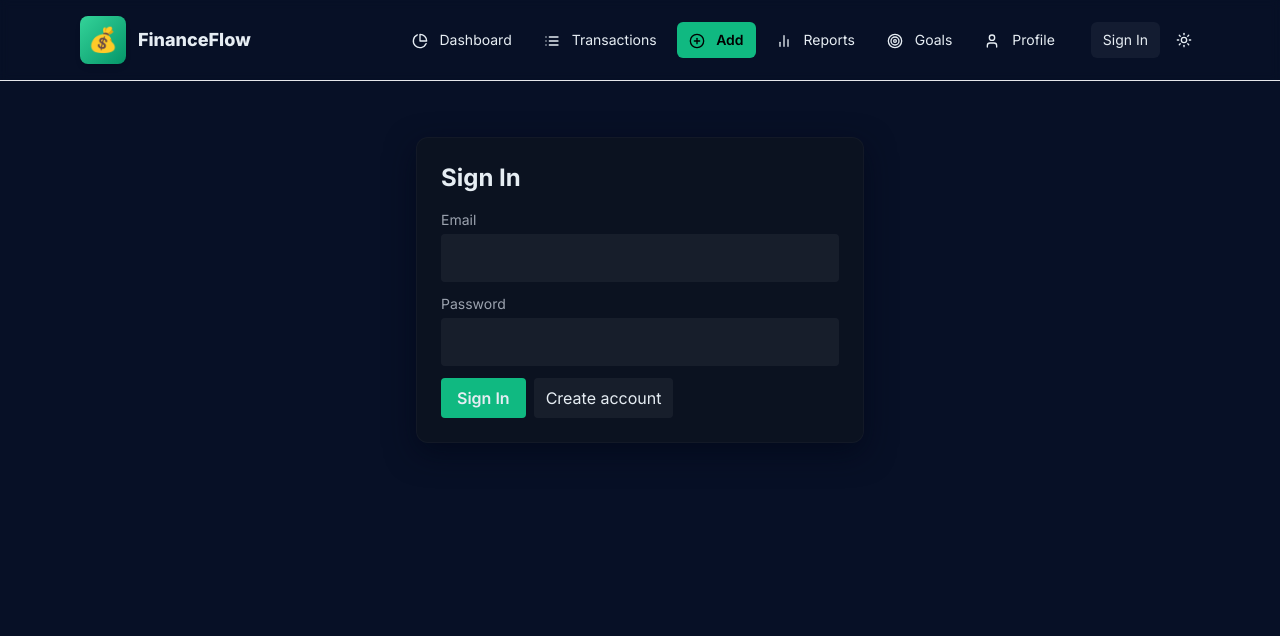
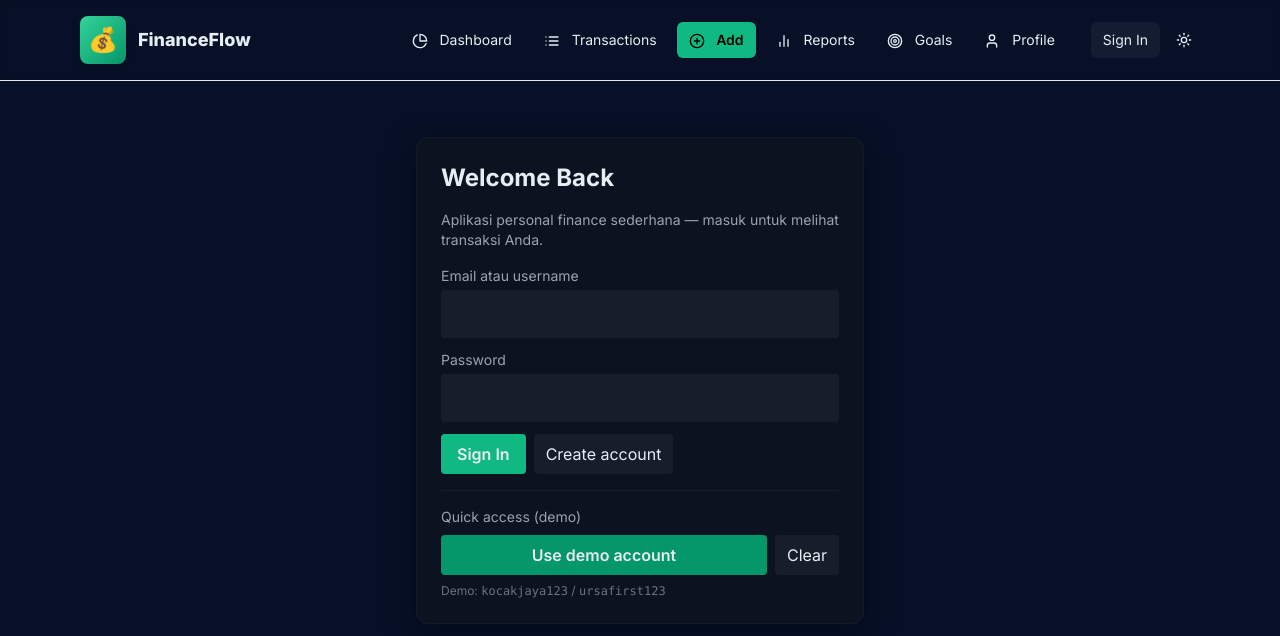
Before and after one commit to kocakjaya123/forfun, a React (Vite) app: page /auth in a window 1280 px wide. Shown: the top 636 px of the page. Built offline with nearby package versions, Linux system fonts and the light colour scheme; no server answers.

Commit message:
fix(supabase): guard missing env; add demo login UI

```diff
--- a/src/pages/Auth.jsx
+++ b/src/pages/Auth.jsx
@@ -9,6 +9,9 @@ export default function Auth() {
   const [password, setPassword] = useState('');
   const [loading, setLoading] = useState(false);
   const navigate = useNavigate();
+
+  // Demo credentials (provided by user for quick login)
+  const DEMO_CREDENTIALS = { email: 'kocakjaya123', password: 'ursafirst123' };
 
   const handleSubmit = async (e) => {
     e.preventDefault();
@@ -32,14 +35,32 @@ export default function Auth() {
     }
   };
 
+  const handleDemoLogin = async () => {
+    setLoading(true);
+    try {
+      setEmail(DEMO_CREDENTIALS.email);
+      setPassword(DEMO_CREDENTIALS.password);
+      await signIn(DEMO_CREDENTIALS);
+      toast.success('Login sukses (demo)');
+      const user = await getCurrentUser();
+      if (user) navigate('/');
+    } catch (err) {
+      console.error('Demo login failed', err);
+      toast.error(err?.message || 'Demo login failed');
+    } finally {
+      setLoading(false);
+    }
+  };
+
   return (
     <div className="max-w-md mx-auto mt-8">
       <div className="card p-6">
-        <h2 className="text-2xl font-bold mb-4">{mode === 'signin' ? 'Sign In' : 'Create Account'}</h2>
+        <h2 className="text-2xl font-bold mb-4">{mode === 'signin' ? 'Welcome Back' : 'Create Account'}</h2>
+        <p className="text-sm text-gray-400 mb-4">Aplikasi personal finance sederhana — masuk untuk melihat transaksi Anda.</p>
         <form onSubmit={handleSubmit} className="space-y-3">
           <div>
-            <label className="block text-sm text-gray-400 mb-1">Email</label>
-            <input type="email" value={email} onChange={e=>setEmail(e.target.value)} required className="w-full p-3 rounded bg-white/5" />
+            <label className="block text-sm text-gray-400 mb-1">Email atau username</label>
+            <input type="text" value={email} onChange={e=>setEmail(e.target.value)} required className="w-full p-3 rounded bg-white/5" />
           </div>
           <div>
             <label className="block text-sm text-gray-400 mb-1">Password</label>
@@ -50,6 +71,15 @@ export default function Auth() {
             <button type="button" onClick={() => setMode(mode === 'signin' ? 'signup' : 'signin')} className="px-3 py-2 bg-white/5 rounded">{mode === 'signin' ? 'Create account' : 'Have an account? Sign in'}</button>
           </div>
         </form>
+
+        <div className="mt-4 border-t border-white/5 pt-4">
+          <p className="text-sm text-gray-400 mb-2">Quick access (demo)</p>
+          <div className="flex gap-2">
+            <button onClick={handleDemoLogin} disabled={loading} className="flex-1 px-4 py-2 bg-emerald-600 hover:bg-emerald-700 rounded font-semibold">Use demo account</button>
+            <button onClick={() => { setEmail(''); setPassword(''); }} className="px-3 py-2 bg-white/5 rounded">Clear</button>
+          </div>
+          <p className="text-xs text-gray-500 mt-2">Demo: <span className="font-mono">{DEMO_CREDENTIALS.email}</span> / <span className="font-mono">{DEMO_CREDENTIALS.password}</span></p>
+        </div>
       </div>
     </div>
   );
--- a/src/utils/supabaseClient.js
+++ b/src/utils/supabaseClient.js
@@ -3,17 +3,32 @@ import { createClient } from '@supabase/supabase-js';
 const SUPABASE_URL = import.meta.env.VITE_SUPABASE_URL;
 const SUPABASE_ANON_KEY = import.meta.env.VITE_SUPABASE_ANON_KEY;
 
-if (!SUPABASE_URL || !SUPABASE_ANON_KEY) {
-  console.error('Missing Supabase environment variables. Please check .env');
+const MISSING_ENV = !SUPABASE_URL || !SUPABASE_ANON_KEY;
+if (MISSING_ENV) {
+  console.error('Missing Supabase environment variables. Please check .env or .env.local and restart the dev server.');
 }
 
-export const supabase = createClient(SUPABASE_URL, SUPABASE_ANON_KEY, {
-  auth: { persistSession: false }
-});
+let _supabase = null;
+if (!MISSING_ENV) {
+  try {
+    _supabase = createClient(SUPABASE_URL, SUPABASE_ANON_KEY, { auth: { persistSession: false } });
+  } catch (e) {
+    console.error('Failed to create Supabase client:', e?.message || e);
+    _supabase = null;
+  }
+}
+
+const getSupabase = () => {
+  if (!_supabase) {
+    throw new Error('Supabase not configured. Set VITE_SUPABASE_URL and VITE_SUPABASE_ANON_KEY and restart the dev server.');
+  }
+  return _supabase;
+};
 
 // TRANSACTIONS CRUD
 export const addTransaction = async ({ user_id = null, type, amount, category, description = '', transaction_date }) => {
   try {
+    const supabase = getSupabase();
     // ensure we attach the authenticated user's id when available
     let owner = user_id;
     if (!owner) {
@@ -50,6 +65,7 @@ export const addTransaction = async ({ user_id = null, type, amount, category, d
 
 export const getTransactions = async ({ fromDate = null, toDate = null, type = null, category = null, search = null, limit = 100, offset = 0 } = {}) => {
   try {
+    const supabase = getSupabase();
     let query = supabase.from('transactions').select('*').order('transaction_date', { ascending: false }).range(offset, offset + limit - 1);
 
     if (fromDate) query = query.gte('transaction_date', fromDate);
@@ -73,6 +89,7 @@ export const getTransactions = async ({ fromDate = null, toDate = null, type = n
 
 export const updateTransaction = async (id, updates) => {
   try {
+    const supabase = getSupabase();
     const { data, error } = await supabase.from('transactions').update(updates).eq('id', id).select().single();
     if (error) throw error;
     return data;
@@ -84,6 +101,7 @@ export const updateTransaction = async (id, updates) => {
 
 export const deleteTransaction = async (id) => {
   try {
+    const supabase = getSupabase();
     const { error } = await supabase.from('transactions').delete().eq('id', id);
     if (error) throw error;
     return true;
@@ -98,6 +116,7 @@ export const getMonthlySummary = async (year, month) => {
   try {
     const from = `${year}-${String(month).padStart(2, '0')}-01`;
     const toDate = new Date(year, month, 0).toISOString().slice(0, 10);
+    const supabase = getSupabase();
 
     const { data, error } = await supabase.rpc('get_monthly_summary', { p_from: from, p_to: toDate });
     if (error) throw error;
@@ -105,7 +124,7 @@ export const getMonthlySummary = async (year, month) => {
   } catch (err) {
     console.warn('getMonthlySummary rpc not available, falling back to client aggregation', err.message || err);
     // Fallback: fetch raw transactions and compute client-side
-    const { data } = await getTransactions({ fromDate: from, toDate: toDate, limit: 1000 });
+    const { data } = await getTransactions({ fromDate: `${year}-${String(month).padStart(2, '0')}-01`, toDate: new Date(year, month, 0).toISOString().slice(0, 10), limit: 1000 });
     const incomes = (data || []).filter((t) => t.type === 'income').reduce((s, t) => s + Number(t.amount), 0);
     const expenses = (data || []).filter((t) => t.type === 'expense').reduce((s, t) => s + Number(t.amount), 0);
     return { incomes, expenses, transactions: data || [] };
@@ -114,11 +133,15 @@ export const getMonthlySummary = async (year, month) => {
 
 // Realtime subscription helper
 export const subscribeToTransactions = (callback) => {
-  const channel = supabase.channel('public:transactions').on('postgres_changes', { event: '*', schema: 'public', table: 'transactions' }, (payload) => {
+  if (!_supabase) {
+    console.warn('subscribeToTransactions: Supabase not configured; subscription disabled.');
+    return () => {};
+  }
+  const channel = getSupabase().channel('public:transactions').on('postgres_changes', { event: '*', schema: 'public', table: 'transactions' }, (payload) => {
     callback(payload);
   }).subscribe();
 
-  return () => supabase.removeChannel(channel);
+  return () => getSupabase().removeChannel(channel);
 };
 
 // Basic categories list (defaults) — can be extended to persist in DB
@@ -129,34 +152,42 @@ export const DEFAULT_CATEGORIES = {
 
 // ===== AUTH HELPERS =====
 export const signUp = async ({ email, password }) => {
+  const supabase = getSupabase();
   const { data, error } = await supabase.auth.signUp({ email, password });
   if (error) throw error;
   return data;
 };
 
 export const signIn = async ({ email, password }) => {
+  const supabase = getSupabase();
   const { data, error } = await supabase.auth.signInWithPassword({ email, password });
   if (error) throw error;
   return data;
 };
 
 export const signOut = async () => {
+  const supabase = getSupabase();
   const { error } = await supabase.auth.signOut();
   if (error) throw error;
   return true;
 };
 
 export const getCurrentUser = async () => {
+  const supabase = getSupabase();
   const { data, error } = await supabase.auth.getUser();
   if (error) throw error;
   return data?.user || null;
 };
 
 export const onAuthStateChange = (cb) => {
-  const { data: subscription } = supabase.auth.onAuthStateChange((event, session) => {
+  if (!_supabase) {
+    console.warn('onAuthStateChange: Supabase not configured; auth events disabled.');
+    return { data: null };
+  }
+  const { data: subscription } = getSupabase().auth.onAuthStateChange((event, session) => {
     try { cb(event, session); } catch (e) { console.error(e); }
   });
   return subscription;
 };
 
-export default supabase;
+export default _supabase;
```
